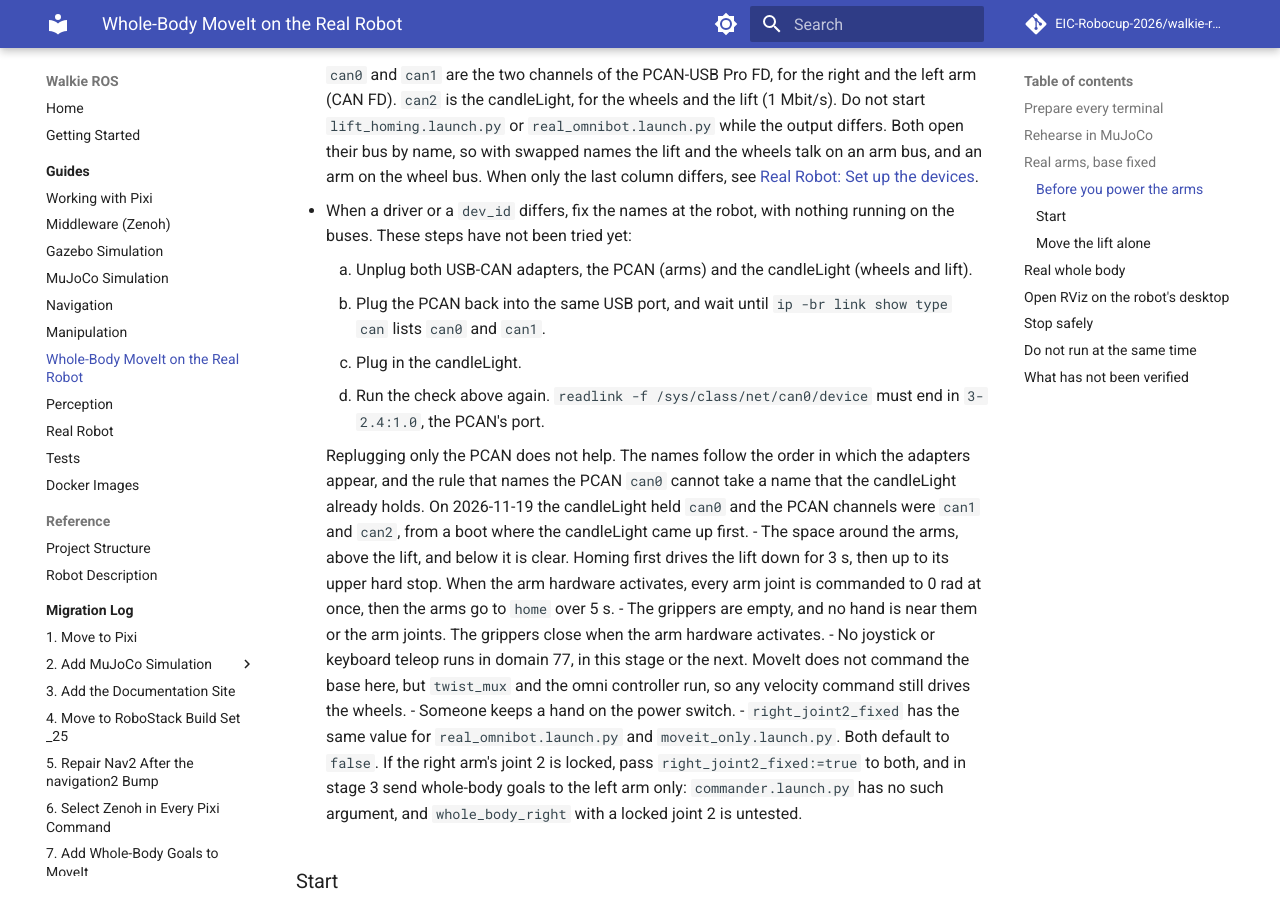
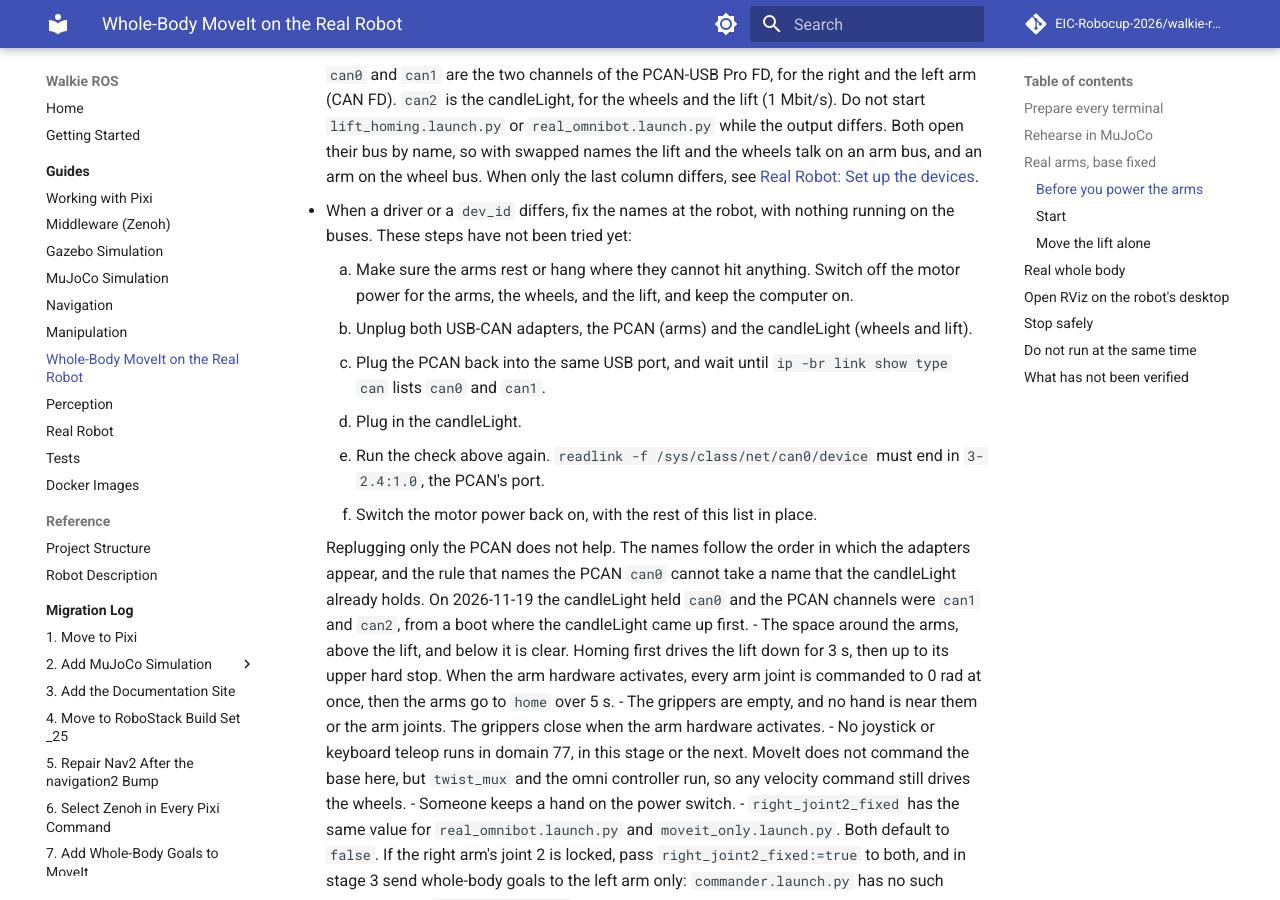
Before and after one commit to EIC-Robocup-2026/walkie-ros, an MkDocs documentation site: the page built from docs/guides/whole-body-real-robot.md, in a window 1280 px wide and 900 px high, scrolled down 2480 px. Built offline with MkDocs 1.6.1 and Material for MkDocs 9.7.7, drawn with Linux system fonts in a browser that asks for light colours; comment, search, counter and statistics services are not loaded.

Commit message:
docs: switch off motor power before replugging the CAN adapters

```diff
--- a/docs/guides/whole-body-real-robot.md
+++ b/docs/guides/whole-body-real-robot.md
@@ -151,13 +151,17 @@ domain 77.
 - When a driver or a `dev_id` differs, fix the names at the robot, with nothing
   running on the buses. These steps have not been tried yet:
 
-    1. Unplug both USB-CAN adapters, the PCAN (arms) and the candleLight
+    1. Make sure the arms rest or hang where they cannot hit anything. Switch
+       off the motor power for the arms, the wheels, and the lift, and keep the
+       computer on.
+    2. Unplug both USB-CAN adapters, the PCAN (arms) and the candleLight
        (wheels and lift).
-    2. Plug the PCAN back into the same USB port, and wait until
+    3. Plug the PCAN back into the same USB port, and wait until
        `ip -br link show type can` lists `can0` and `can1`.
-    3. Plug in the candleLight.
-    4. Run the check above again. `readlink -f /sys/class/net/can0/device` must
+    4. Plug in the candleLight.
+    5. Run the check above again. `readlink -f /sys/class/net/can0/device` must
        end in `3-2.4:1.0`, the PCAN's port.
+    6. Switch the motor power back on, with the rest of this list in place.
 
     Replugging only the PCAN does not help. The names follow the order in which
     the adapters appear, and the rule that names the PCAN `can0` cannot take a
```
